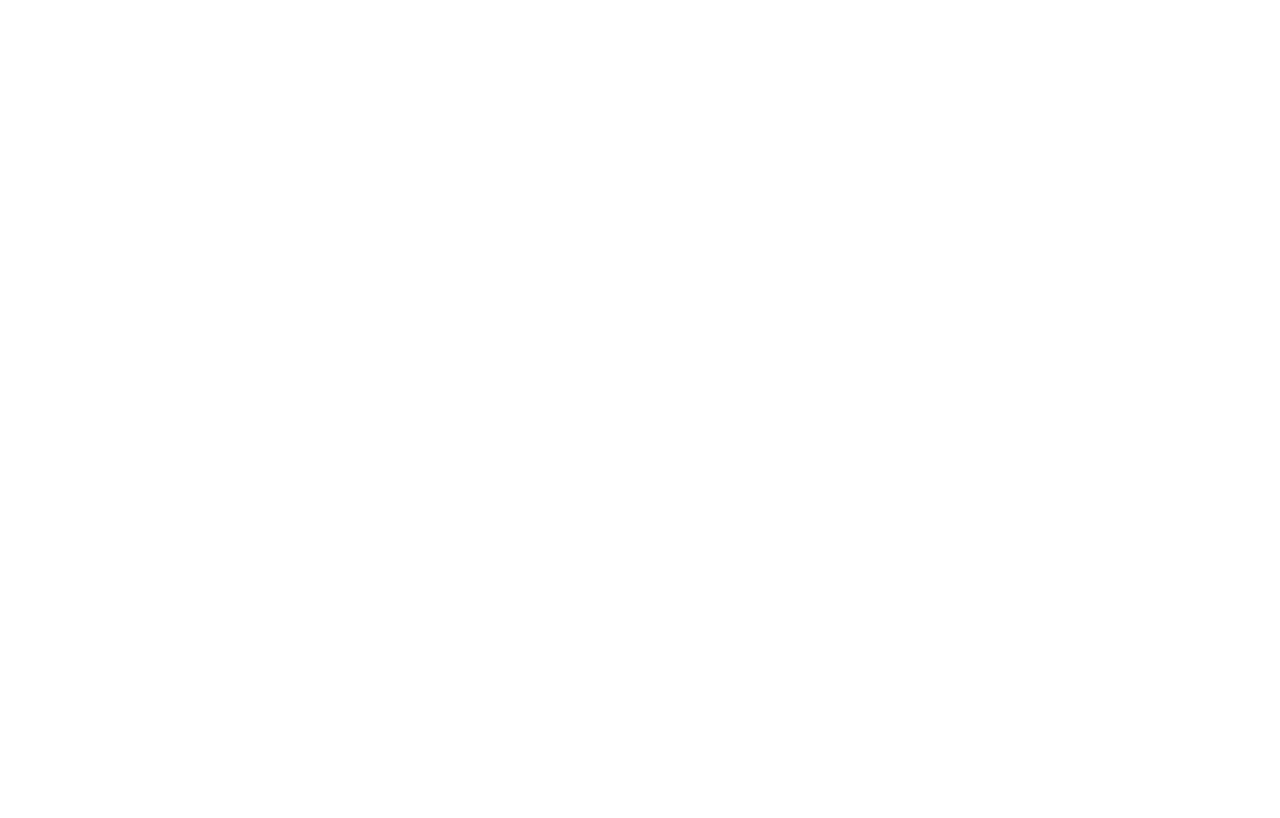
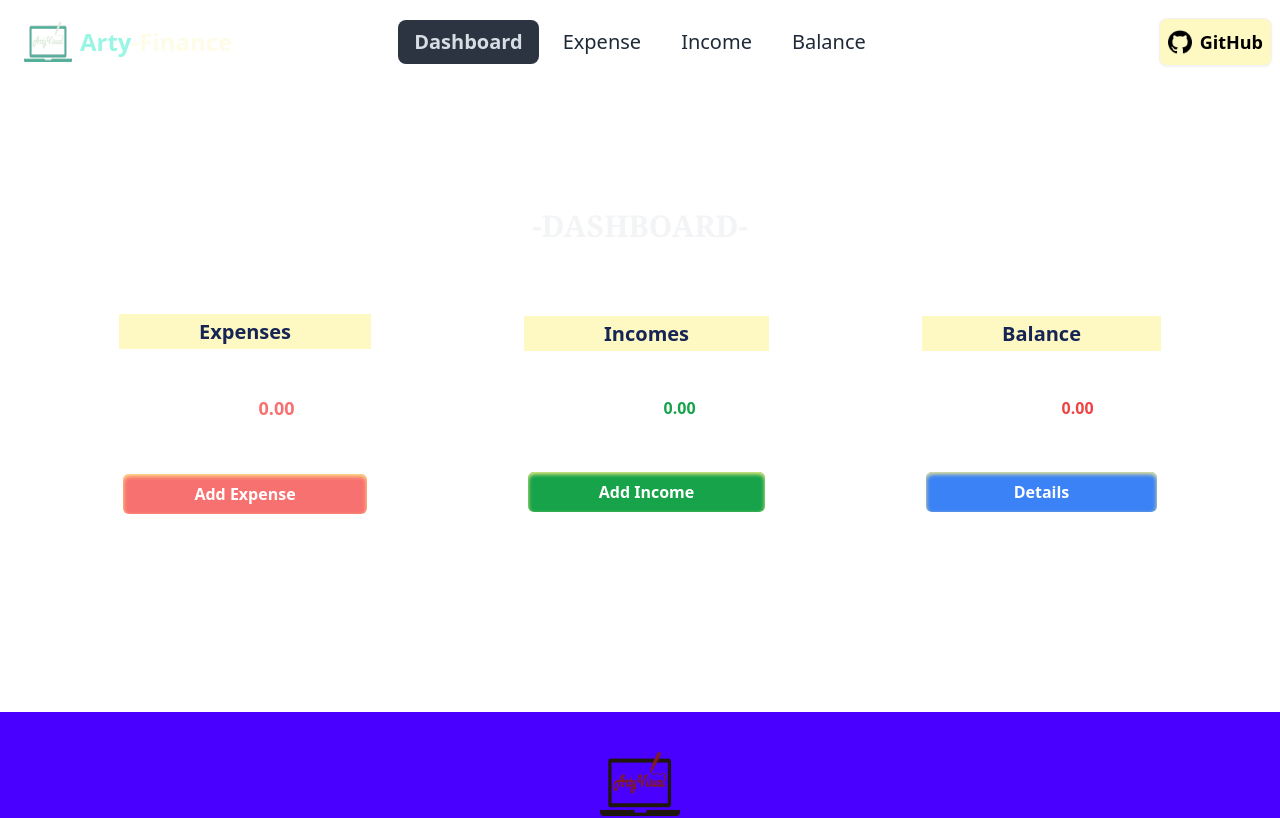
Before and after one commit to ArtyVisual/Arty-Finance, a React (Vite) app: page / in a window 1280 px wide. Before the commit this address had no page. Shown: the top 818 px of the page. Built offline with nearby package versions, Linux system fonts and the light colour scheme.

Commit message:
initial commit

```diff
--- a/package.json
+++ b/package.json
@@ -1,9 +1,12 @@
 {
   "name": "finance_main",
-  "private": false,
+  "homepage": "https://ArtyVisual.github.io/Arty-Finance",
+  "private": true,
   "version": "0.0.0",
   "type": "module",
   "scripts": {
+    "predeploy": "npm run build",
+    "deploy": "gh-pages -d dist",
     "dev": "vite",
     "build": "vite build",
     "lint": "eslint . --ext js,jsx --report-unused-disable-directives --max-warnings 0",
--- a/src/App.jsx
+++ b/src/App.jsx
@@ -19,8 +19,7 @@
 
     <HashRouter>
       <Routes>
-
-        <Route path="/Arty-Finance" element={<><Navbar /><Dash /><Footer/></>} />
+        <Route path="/" element={<><Navbar /><Dash /><Footer/></>} />
         <Route path="/expense" element={<><Navbar /><Expense /></>} />
         <Route path="/addexpense" element={<><Navbar /><AddExp /></>} />
         <Route path="/income" element={<><Navbar /><Income /></>} />
--- a/src/components/Navbar.jsx
+++ b/src/components/Navbar.jsx
@@ -15,7 +15,7 @@
             </svg>
           </div>
           <ul tabIndex={0} className="menu menu-lg dropdown-content  mt-3 z-[1] p-2 shadow bg-base-100 rounded-box w-64">
-            <li><NavLink to="/Arty-Finance">Dashboard</NavLink></li>
+            <li><NavLink to="/">Dashboard</NavLink></li>
             <li><NavLink to="/expense">Expense</NavLink></li>
             <li><NavLink to="/income">Income</NavLink></li>
             <li><NavLink to="/balance">Balance</NavLink></li>
@@ -31,7 +31,7 @@
       </div>
       <div className="navbar-center hidden  lg:flex">
         <ul className="menu text-xl gap-2 menu-horizontal px-1">
-          <li><NavLink to="/Arty-Finance" activeClassName="active">Dashboard</NavLink></li>
+          <li><NavLink to="/" activeClassName="active">Dashboard</NavLink></li>
           <li><NavLink to="/expense" activeClassName="active">Expense</NavLink></li>
           <li><NavLink to="/income" activeClassName="active" >Income</NavLink></li>
           <li><NavLink to="/balance" activeClassName="active" >Balance</NavLink></li>
--- a/vite.config.js
+++ b/vite.config.js
@@ -3,6 +3,7 @@
 
 // https://vitejs.dev/config/
 export default defineConfig({
+  base:'/Arty-Finance/',
   plugins: [react()],
 
 })
```
Also changed, not shown: 5 other files (tests, documents, lock files or other folders).
